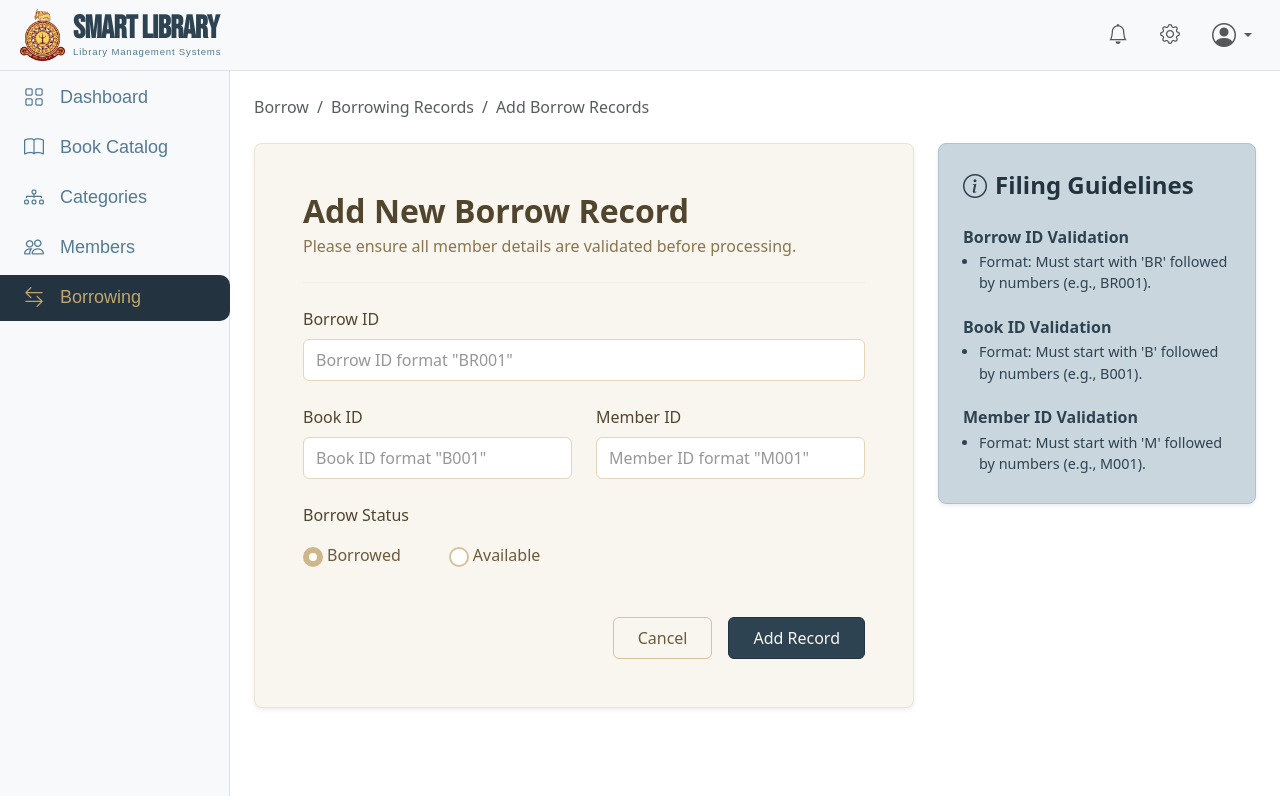
After one commit to HashanSudeera/Library-Management-System, a PHP site: page /web_project/borrow/borrow_add_form.php in a window 1280 px wide. The commit adds this page. Run offline with PHP 8.4, Linux system fonts and the light colour scheme; some web fonts are replaced.

Commit message:
almost complete borrow feature

```diff
--- a/assets/style.css
+++ b/assets/style.css
@@ -95,4 +95,131 @@
   text-transform: capitalize;
 }
 
-/*---------------------------------------------*/
+/*------------------borrow---------------------------*/
+
+/* Add Record Button */
+.btn-add-record {
+    background-color: var(--brown-800); /* Deep brown from your palette */
+    color: var(--brown-50);
+    border-radius: 6px;
+    transition: all 0.2s ease-in-out;
+}
+
+.btn-add-record:hover {
+    background-color: var(--brown-900);
+    color: #ffffff;
+}
+
+/* Table Header Strip */
+.custom-table-header th {
+    background-color: var(--grey-400); /* Dark slate for dark mode compatibility */
+    color: white;
+}
+
+/* Status Badges */
+.custom-badge-borrowed {
+    background-color: rgba(220, 53, 69, 0.15); /* Bootstrap Danger light */
+    color: #ff6b72;
+    border: 1px solid rgba(220, 53, 69, 0.3);
+}
+
+.custom-badge-available {
+    background-color: rgba(25, 135, 84, 0.15); /* Bootstrap Success light */
+    color: #4ed994;
+    border: 1px solid rgba(25, 135, 84, 0.3);
+}
+
+/* Custom Pagination Active State */
+.custom-pagination .page-item.active .page-link {
+    background-color: var(--brown-800); /* Match the add button */
+    border-color: var(--brown-800);
+    color: var(--brown-50);
+}
+
+.custom-pagination .page-item .page-link {
+    width: 32px;
+    height: 32px;
+    display: flex;
+    align-items: center;
+    justify-content: center;
+}
+
+
+/*------------borrow add form--------------------*/
+
+/* Left Side: Form Container */
+.custom-form-card {
+    background-color: var(--brown-50); /* Light beige from foundation */
+    border: 1px solid var(--brown-100);
+}
+
+/* Form Inputs */
+.custom-input {
+    background-color: #ffffff !important;
+    border: 1px solid var(--brown-200) !important;
+    color: var(--blue-700) !important;
+    box-shadow: none !important;
+}
+
+.custom-input::placeholder {
+    color: var(--grey-200) !important;
+}
+
+.custom-input:focus {
+    border-color: var(--brown-400) !important;
+    box-shadow: 0 0 0 0.25rem rgba(194, 165, 109, 0.25) !important; /* Gold focus ring */
+}
+
+/* Custom Radio Buttons */
+.custom-radio .form-check-input {
+    background-color: #ffffff;
+    border: 2px solid var(--brown-300);
+    width: 1.25em;
+    height: 1.25em;
+    cursor: pointer;
+}
+
+.custom-radio .form-check-input:checked {
+    background-color: var(--brown-400);
+    border-color: var(--brown-400);
+}
+
+/* Cancel Button */
+.btn-cancel {
+    background-color: var(--brown-50);
+    color: var(--brown-800);
+    border: 1px solid var(--brown-300);
+    transition: all 0.2s ease;
+}
+
+.btn-cancel:hover {
+    background-color: var(--brown-100);
+    color: var(--brown-900);
+}
+
+/* Add Record Button */
+.btn-add {
+    background-color: var(--blue-800); /* Dark slate from foundation */
+    color: var(--brown-50);
+    border: 1px solid var(--blue-900);
+    transition: all 0.2s ease;
+}
+
+.btn-add:hover {
+    background-color: var(--blue-900);
+    color: #ffffff;
+}
+
+/* Right Side: Filing Guidelines Container */
+.custom-guide-card {
+    background-color: var(--blue-100); /* Slate blue-grey from foundation */
+    border: 1px solid var(--blue-200);
+}
+
+.guideline-item li {
+    margin-bottom: 4px;
+}
+
+
+
+/*--------------------------------*/
--- /dev/null
+++ b/borrow/borrow_add_form.php
@@ -0,0 +1,131 @@
+<!DOCTYPE html>
+<html lang="en">
+
+<?php include '../includes/header.php' ?>
+
+<body>
+
+    <?php include '../includes/top_navbar.php' ?>
+
+    <div class="d-flex">
+
+        <?php include '../includes/sidebar.php' ?>
+
+        <div class="main-content flex-grow-1 p-4">
+
+            <nav aria-label="breadcrumb">
+                <ol class="breadcrumb mb-4 fs-6">
+                    <li class="breadcrumb-item text-muted">Borrow</li>
+                    <li class="breadcrumb-item text-muted" aria-current="page">Borrowing Records</li>
+                    <li class="breadcrumb-item active" aria-current="page">Add Borrow Records</li>
+                </ol>
+            </nav>
+
+            <div class="row align-items-start">
+
+                <div class="col-lg-8 mb-4">
+                    <div class="custom-form-card p-5 rounded-3 shadow-sm">
+
+                        <h2 class="fw-bold mb-1" style="color: var(--brown-900);">Add New Borrow Record</h2>
+                        <p class="mb-4" style="color: var(--brown-700);">Please ensure all member details are validated before processing.</p>
+
+                        <hr class="mb-4" style="border-color: var(--brown-200);">
+
+                        <form action="../actions/borrow_actions.php" method="POST">
+
+                            <div class="mb-4">
+                                <label for="borrow_id" class="form-label fw-medium" style="color: var(--brown-900);">Borrow ID</label>
+                                <input type="text" class="form-control custom-input py-2" id="borrow_id" name="borrow_id" placeholder='Borrow ID format "BR001"' pattern="^BR[0-9]{3}$" title="Format must be 'BR' followed by 3 numbers (e.g., BR001)" required>
+                            </div>
+
+                            <div class="row mb-4">
+                                <div class="col-md-6">
+                                    <label for="book_id" class="form-label fw-medium" style="color: var(--brown-900);">Book ID</label>
+                                    <input type="text" class="form-control custom-input py-2" id="book_id" name="book_id" placeholder='Book ID format "B001"' pattern="^B[0-9]{3}$" title="Format must be 'B' followed by 3 numbers (e.g., B001)" required>
+                                </div>
+
+                                <div class="col-md-6">
+                                    <label for="member_id" class="form-label fw-medium" style="color: var(--brown-900);">Member ID</label>
+                                    <input type="text" class="form-control custom-input py-2" id="member_id" name="member_id" placeholder='Member ID format "M001"' pattern="^M[0-9]{3}$" title="Format must be 'M' followed by 3 numbers (e.g., M001)" required>
+                                </div>
+                            </div>
+
+                            <div class="mb-5">
+                                <label class="form-label fw-medium d-block mb-3" style="color: var(--brown-900);">Borrow Status</label>
+                                <div class="d-flex gap-5">
+                                    <div class="form-check custom-radio">
+                                        <input class="form-check-input" type="radio" name="borrow_status" id="status_borrowed" value="Borrowed" checked>
+                                        <label class="form-check-label" style="color: var(--brown-800);" for="status_borrowed">
+                                            Borrowed
+                                        </label>
+                                    </div>
+                                    <div class="form-check custom-radio">
+                                        <input class="form-check-input" type="radio" name="borrow_status" id="status_available" value="Available">
+                                        <label class="form-check-label" style="color: var(--brown-800);" for="status_available">
+                                            Available
+                                        </label>
+                                    </div>
+                                </div>
+                            </div>
+
+                            <div class="d-flex justify-content-end gap-3 mt-2">
+                                <a href="borrow.php" class="btn btn-cancel px-4 py-2 fw-medium">Cancel</a>
+                                <button type="submit" class="btn btn-add px-4 py-2 fw-medium" name="add_borrow">Add Record</button>
+                            </div>
+
+                        </form>
+                    </div>
+                </div>
+
+                <div class="col-lg-4">
+                    <div class="custom-guide-card p-4 rounded-3 shadow-sm h-100">
+                        <div class="d-flex align-items-center mb-4">
+                            <i class="bi bi-info-circle fs-4 me-2" style="color: var(--blue-800);"></i>
+                            <h4 class="fw-bold mb-0" style="color: var(--blue-900);">Filing Guidelines</h4>
+                        </div>
+
+                        <div class="guideline-item mb-4">
+                            <h6 class="fw-bold mb-1" style="color: var(--blue-800);">Borrow ID Validation</h6>
+                            <ul class="mb-0 ps-3" style="color: var(--blue-800); font-size: 0.9rem;">
+                                <li>Format: Must start with 'BR' followed by numbers (e.g., BR001).</li>
+                            </ul>
+                        </div>
+
+                        <div class="guideline-item mb-4">
+                            <h6 class="fw-bold mb-1" style="color: var(--blue-800);">Book ID Validation</h6>
+                            <ul class="mb-0 ps-3" style="color: var(--blue-800); font-size: 0.9rem;">
+                                <li>Format: Must start with 'B' followed by numbers (e.g., B001).</li>
+                            </ul>
+                        </div>
+
+                        <div class="guideline-item">
+                            <h6 class="fw-bold mb-1" style="color: var(--blue-800);">Member ID Validation</h6>
+                            <ul class="mb-0 ps-3" style="color: var(--blue-800); font-size: 0.9rem;">
+                                <li>Format: Must start with 'M' followed by numbers (e.g., M001).</li>
+                            </ul>
+                        </div>
+                    </div>
+                </div>
+
+            </div>
+        </div>
+    </div>
+
+    <?php if (isset($_GET['status']) && $_GET['status'] == 'success'): ?>
+        <script>
+            window.onload = function() {
+                setTimeout(function() {
+                    alert('Data added successfully!');
+                    window.location.href = '../borrow/borrow.php';
+                    window.history.replaceState(null, null, window.location.pathname);
+                }, 100);
+            };
+        </script>
+    <?php endif; ?>
+
+
+
+
+</body>
+
+</html>
--- a/includes/header.php
+++ b/includes/header.php
@@ -1,7 +1,7 @@
 <?php
 // Define the Base URL for the project
 if(!defined('BASE_URL')){
-    define('BASE_URL', 'http://localhost/web_project/Smart_Library/');
+    define('BASE_URL', 'http://localhost/web_project/Library-Management-System/');
 }
 ?>
 <head>
@@ -13,5 +13,5 @@ if(!defined('BASE_URL')){
 
     <link rel="stylesheet" href="https://cdn.jsdelivr.net/npm/bootstrap-icons@1.11.3/font/bootstrap-icons.min.css">
 
-    <link rel="stylesheet" href="./assets/style.css">
+    <link rel="stylesheet" href="<?php echo BASE_URL; ?>assets/style.css">
 </head>
--- a/includes/sidebar.php
+++ b/includes/sidebar.php
@@ -1,12 +1,17 @@
 <?php
 $current_page = basename($_SERVER['PHP_SELF']);
+
+if(!defined('BASE_URL')){
+    define('BASE_URL', 'http://localhost/web_project/Library-Management-System/');
+}
+
 ?>
 
 <div class="custom-sidebar bg-body-tertiary d-flex flex-column border-end">
     <ul class="nav flex-column mb-auto mt-1 pe-1">
 
         <li class="nav-item mb-1">
-            <a href="dashboard.php" class="nav-link custom-nav-link d-flex align-items-center gap-3 py-2 px-4 <?php echo ($current_page == 'dashboard.php') ? 'active-tab' : ''; ?>">
+            <a href="<?php echo BASE_URL; ?>dashboard.php" class="nav-link custom-nav-link d-flex align-items-center gap-3 py-2 px-4 <?php echo ($current_page == 'dashboard.php') ? 'active-tab' : ''; ?>">
                 <i class="bi bi-grid fs-5"></i>
                 Dashboard
             </a>
@@ -34,7 +39,7 @@ $current_page = basename($_SERVER['PHP_SELF']);
         </li>
 
         <li class="nav-item mb-1">
-            <a href="borrowing.php" class="nav-link custom-nav-link d-flex align-items-center gap-3 py-2 px-4 <?php echo ($current_page == 'borrowing.php') ? 'active-tab' : ''; ?>">
+            <a href="<?php echo BASE_URL; ?>borrow/borrow.php" class="nav-link custom-nav-link d-flex align-items-center gap-3 py-2 px-4 <?php echo ($current_page == 'borrow.php' || $current_page == 'borrow_add_form.php' || $current_page == 'borrow_edit.php') ? 'active-tab' : ''; ?>">
                 <i class="bi bi-arrow-left-right fs-5"></i>
                 Borrowing
             </a>
--- a/includes/top_navbar.php
+++ b/includes/top_navbar.php
@@ -1,10 +1,18 @@
+<?php
+$current_page = basename($_SERVER['PHP_SELF']);
+
+if(!defined('BASE_URL')){
+    define('BASE_URL', 'http://localhost/web_project/Library-Management-System/');
+}
+
+?>
 
 <nav class="navbar navbar-expand-lg bg-body-tertiary border-bottom px-2 py-1">
         <div class="container-fluid">
             <div class="logo-wrapper">
                 <a class="navbar-brand d-flex align-items-center text-decoration-none m-0" href="dashboard.php">
 
-                    <img src="./assets/img/UOC_logo.png" alt="Smart Library Logo" class="me-2" style="width: 45px; height: auto;">
+                    <img src="<?php echo BASE_URL; ?>assets/img/UOC_logo.png" alt="Smart Library Logo" class="me-2" style="width: 45px; height: auto;">
 
                     <div class="d-flex flex-column justify-content-center align-items-start">
                         <span class="brand-title">SMART LIBRARY</span>
```
Also changed, not shown: actions/borrow_actions.php (added, +126 -0 lines), actions/borrow_fetch.php (added, +48 -0 lines), borrow/borrow.php (added, +153 -0 lines), borrow/borrow_edit.php (added, +138 -0 lines), borrow/b.txt (deleted).
